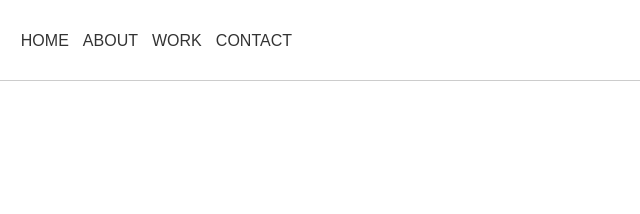
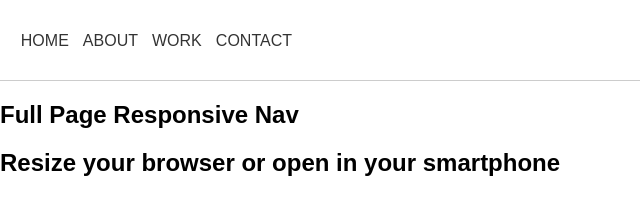
Before and after one commit to francoiscoron/Full-Page-Menu, a plain HTML site: page index.html in a window 1280 px wide. Shown: the whole page, without its empty margins (0-640 px from the left). Drawn offline with nearby package versions, Linux system fonts and the light colour scheme.

Commit message:
Add instruction

```diff
--- a/index.html
+++ b/index.html
@@ -23,6 +23,13 @@
             </div>
         </nav>
     </header>
+
+    <section>
+        <h1>Full Page Responsive Nav</h1>
+        <h2>Resize your browser or open in your smartphone</h2>
+    </section>
+
+
     <!-- Scripts -->
     <script src="https://ajax.googleapis.com/ajax/libs/jquery/1.11.1/jquery.min.js"></script>
     <script src="js/app.js"></script>
```
